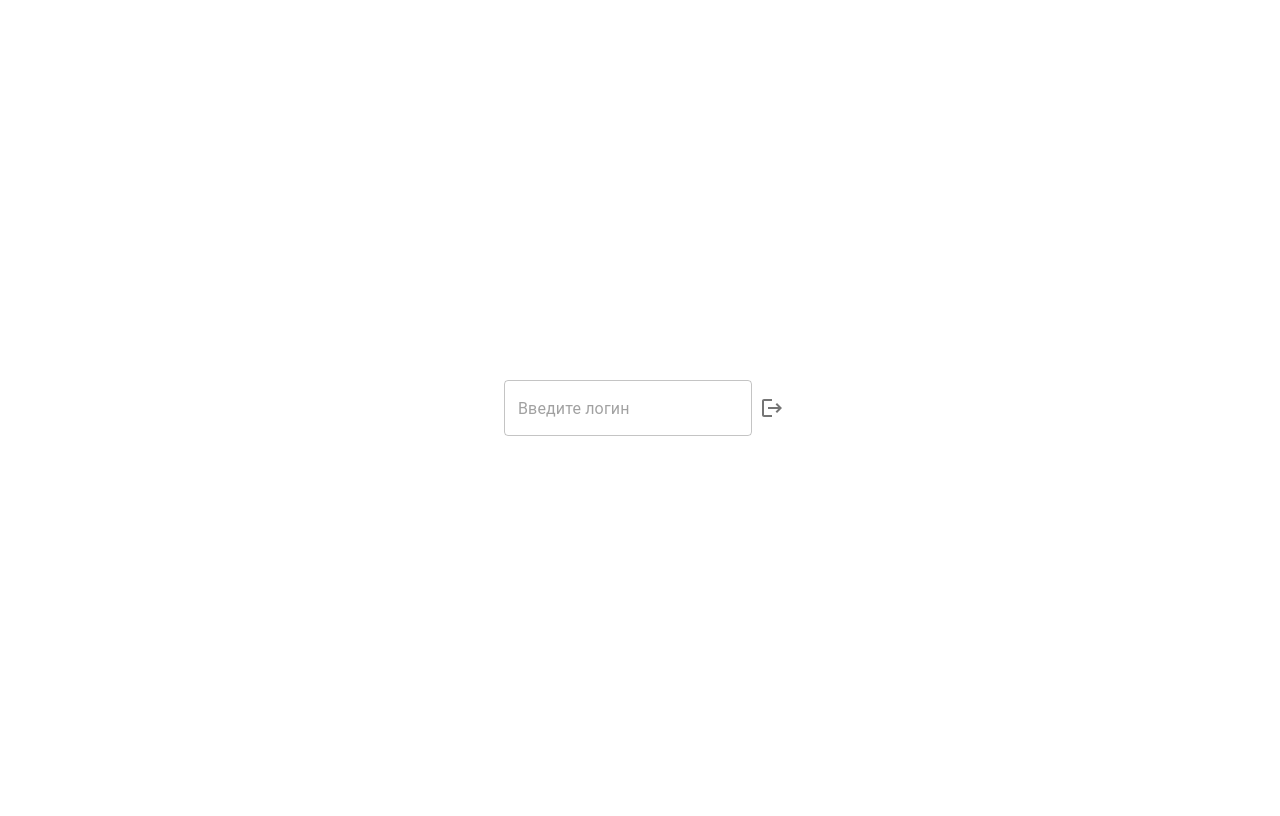
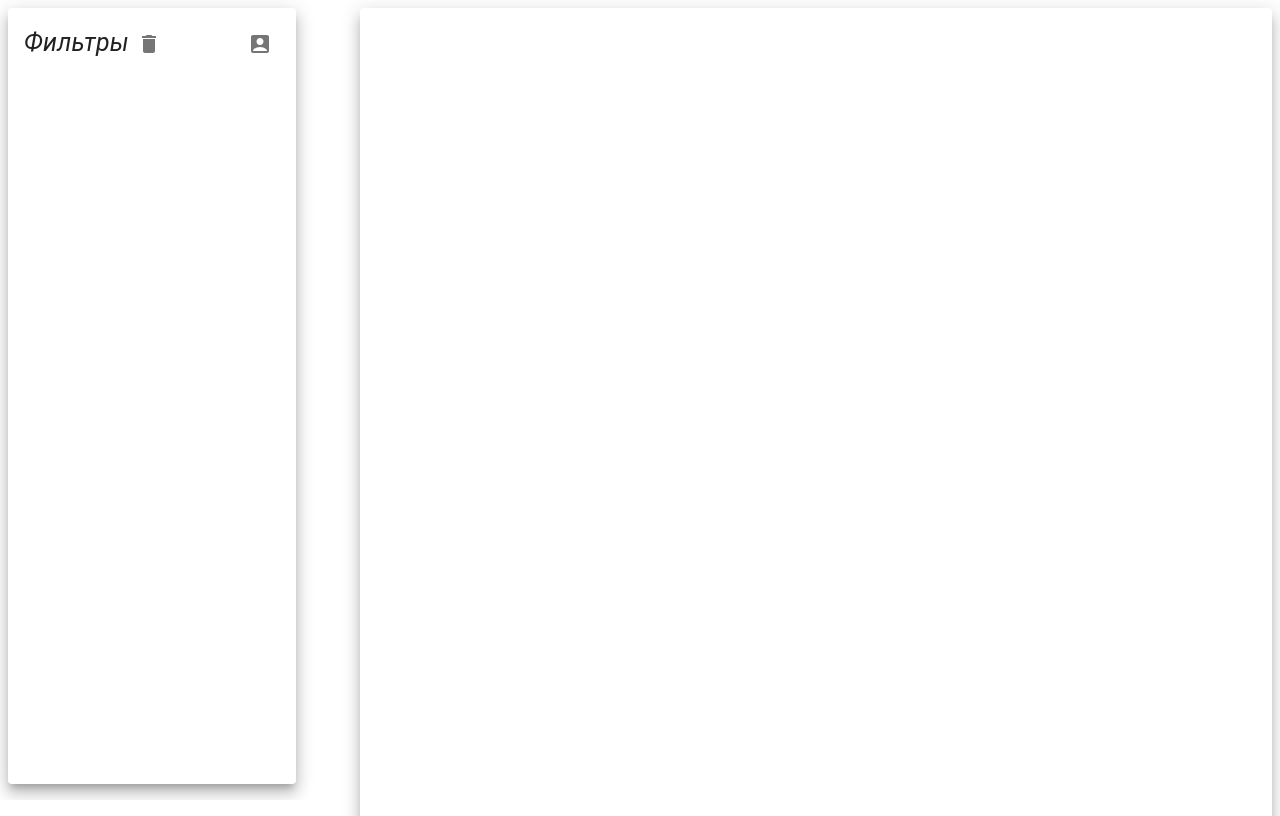
Before and after one commit to ShamilStrada/TestProject11.09.2026, a React (Vite) app: page / in a window 1280 px wide. Built offline with nearby package versions, Linux system fonts and the light colour scheme.

Commit message:
Сделали почти полноценную логику со входомо в Redux

```diff
--- a/src/App.tsx
+++ b/src/App.tsx
@@ -13,7 +13,10 @@ import { InputFilm } from './InputFilm';
 import { Paper } from '@mui/material';
 import DeleteIcon from '@mui/icons-material/Delete';
 import AccountBoxIcon from '@mui/icons-material/AccountBox';
-
+import { useDispatch, useSelector } from 'react-redux';
+import { RootState } from './Redux/Store';
+import { logout, loginButton } from './Redux/CheckMailSlice';
+import { CheckMailApp } from './Redux/CheckMailApp';
 // import { Paper } from '@mui/material';
 interface App {
   funfilter: () => void;
@@ -24,6 +27,9 @@ export function App({ funfilter }: App) {
   const [value, setValue] = useState<number[]>([1990, 2026]); ///слайдер
   const [filterAutocomplete, setFilterAutocomplete] = useState<[]>([]); //фильтры жанров
   const [dataSearchFilm, setDataSearchFilm] = useState<[]>([]); //поиск по названию
+  const isLoggedIn = useSelector((state: RootState) => state.user.isLoggedIn);
+  const login = useSelector((state: RootState) => state.user.login);
+  const dispatch = useDispatch();
 
   const funSearchFilm = (list: []) => {
     setDataSearchFilm(list);
@@ -45,8 +51,26 @@ export function App({ funfilter }: App) {
   }
   return (
     <>
-      {/* <FormControl fullWidth sx={{ m: 1 }} /> */}
-
+      {login && (
+        <Box
+          sx={{
+            position: 'absolute',
+            left: '50%',
+            top: '50%',
+            // transform:translate(-50%,-50%),
+            zIndex: 99,
+            border: '3px dashed',
+            width: '20dvw',
+            height: '20vh',
+          display: 'flex',
+          flexDirection: 'row',
+          justifyContent: 'center',
+          alignItems: 'center'
+          }}
+        >
+          <CheckMailApp></CheckMailApp>
+        </Box>
+      )}
       <Box
         component={Paper}
         elevation={10}
@@ -61,7 +85,7 @@ export function App({ funfilter }: App) {
           left: 0,
           display: 'flex',
           flexDirection: 'column',
-          justifyContent: 'center', //отображение
+          justifyContent: 'flex-start', //отображение
         }}
       >
         <Box
@@ -89,10 +113,15 @@ export function App({ funfilter }: App) {
               <DeleteIcon></DeleteIcon>
             </IconButton>
           </Box>
-          <IconButton>
+          {/* <IconButton onClick={()=>(dispatch(logout()))}> */}
+          <IconButton onClick={() => {
+            dispatch(logout())
+            dispatch(loginButton())}}>
             <AccountBoxIcon></AccountBoxIcon>
           </IconButton>
         </Box>
+        {isLoggedIn && (
+          <>
             <Box
               sx={{
                 mb: 1,
@@ -125,8 +154,9 @@ export function App({ funfilter }: App) {
             ></FormControl>
             <MyAutocomplete state={filterAutocomplete} funChange={funChangeApp}></MyAutocomplete>
             <MyPagination page={page} handleChangePage={handleChangePage}></MyPagination>
+          </>
+        )}
       </Box>
-
       <Box
         component={Paper}
         elevation={10}
@@ -145,16 +175,19 @@ export function App({ funfilter }: App) {
           overflow: 'auto',
         }}
       >
+        {isLoggedIn && (
           <MyCard
             searchResults={dataSearchFilm}
             listResults={results}
             value={value}
             filterAutocompleteCard={filterAutocomplete}
           ></MyCard>
+        )}
       </Box>
     </>
   );
 }
+
 ///Может можно сделать красивее два в одном
 //  else {
 //     return (
--- a/src/MainSetup.tsx
+++ b/src/MainSetup.tsx
@@ -9,12 +9,19 @@ export default function MainSetup() {
   const changeFilter = () => usestateFilter(!stateFilter);
   const isLoggedIn = useSelector((state: RootState) => state.user.isLoggedIn);
 
-  return !isLoggedIn ? (
-    <CheckMailApp></CheckMailApp>
-  ) : stateFilter ? (
+  // return !isLoggedIn ? (
+  //   <CheckMailApp></CheckMailApp>
+  // ) : stateFilter ? (
+  //   <App funfilter={changeFilter}></App>
+  // ) : (
+  //   <div>
+  //     <App funfilter={changeFilter}></App>
+  //   </div>
+   return stateFilter ? (
     <App funfilter={changeFilter}></App>
   ) : (
     <div>
       <App funfilter={changeFilter}></App>
     </div>
-  )}
+  );
+}
--- a/src/Redux/CheckMailApp.tsx
+++ b/src/Redux/CheckMailApp.tsx
@@ -8,23 +8,23 @@ import { FormControl } from '@mui/material';
 import { Label } from '@mui/icons-material';
 
 export const CheckMailApp = () => {
-  const { name, isLoggedIn, isLoggedMail } = useSelector((state: RootState) => state.user);
+  const { name, isLoggedIn, isLoggedMail, login } = useSelector((state: RootState) => state.user);
   const dispatch = useDispatch();
   const [parolIn, setparol] = useState('');
   const [mail, setmail] = useState('');
 
-  return !isLoggedIn ? (
+  return (!isLoggedIn) ? (
     !isLoggedMail ? (
-      <Box
-        sx={{
-          display: 'flex',
-          flexDirection: 'row',
-          justifyContent: 'center',
-          alignItems: 'center',
-          height: '100vh',
-          width: '100vw',
-        }}
-      >
+      // <Box
+      //   sx={{
+      //     // display: 'flex',
+      //     // flexDirection: 'row',
+      //     // justifyContent: 'center',
+      //     // alignItems: 'center',
+      //     height: '100vh',
+      //     width: '100vw',
+      //   }}
+      // >
         <Box
           component='form'
           sx={{ display: 'flex', flexDirection: 'row' }}
@@ -46,7 +46,7 @@ export const CheckMailApp = () => {
             <LogoutIcon></LogoutIcon>
           </IconButton>
         </Box>
-      </Box>
+      // </Box>
     ) : (
       <Box
         sx={{
--- a/src/Redux/CheckMailSlice.tsx
+++ b/src/Redux/CheckMailSlice.tsx
@@ -2,12 +2,14 @@ import { createSlice } from '@reduxjs/toolkit';
 import type { PayloadAction } from '@reduxjs/toolkit';
 interface UserProp {
   name: string;
+  login:boolean;
   isLoggedMail: boolean;
   isLoggedIn: boolean;
   parol: string;
 }
 const InitialProps: UserProp = {
   name: '',
+  login:false,
   isLoggedMail: false,
   isLoggedIn: false,
   parol: '1111',
@@ -21,6 +23,8 @@ const CheckMail = createSlice({
       action.payload === state.parol
         ? (state.isLoggedIn = true)
         : (state.isLoggedIn = false);
+        state.login=false
+
     },
     loginMail: (state, action: PayloadAction<string>) => {
       state.name = action.payload;
@@ -32,7 +36,11 @@ const CheckMail = createSlice({
       state.isLoggedIn = false;
       state.isLoggedMail = false;
     },
+    loginButton:(state)=>
+      {state.login=!state.login
+        console.log(state.login)
+      }
   },
 });
 export default CheckMail.reducer;
-export const { loginMail, loginParol, logout } = CheckMail.actions;
+export const { loginMail, loginParol, logout, loginButton } = CheckMail.actions;
```
Lines whose indentation alone changed are shown as unchanged.
